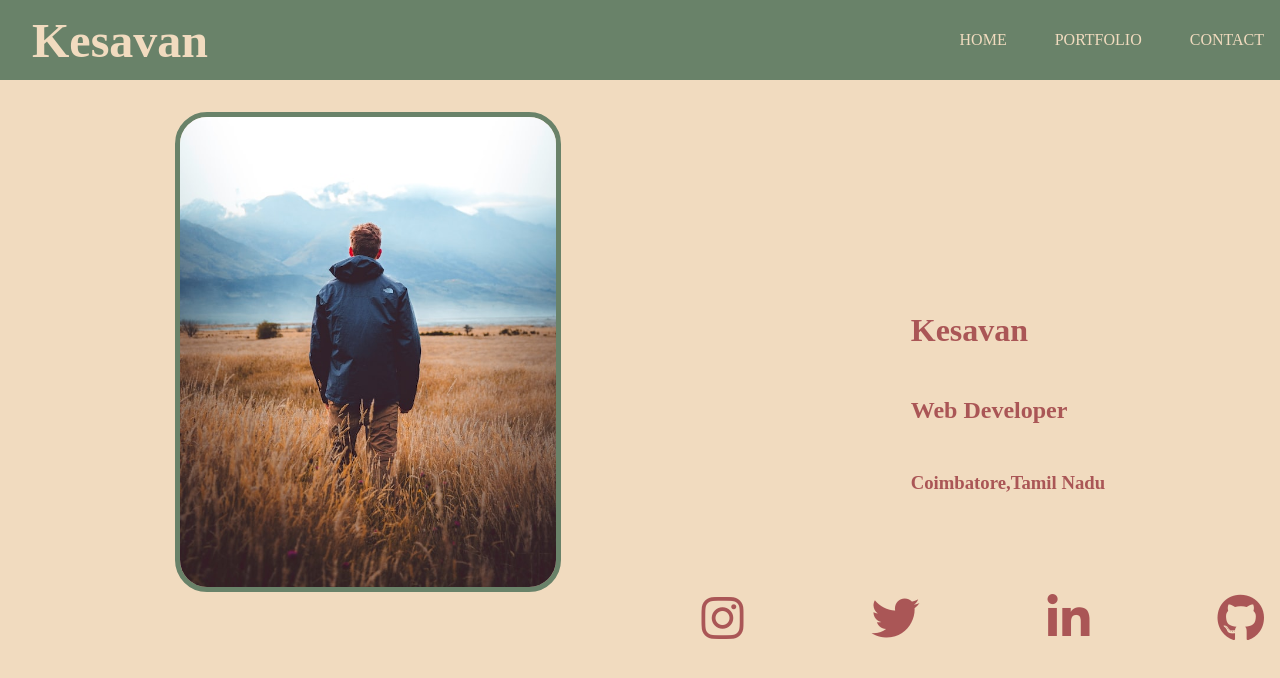
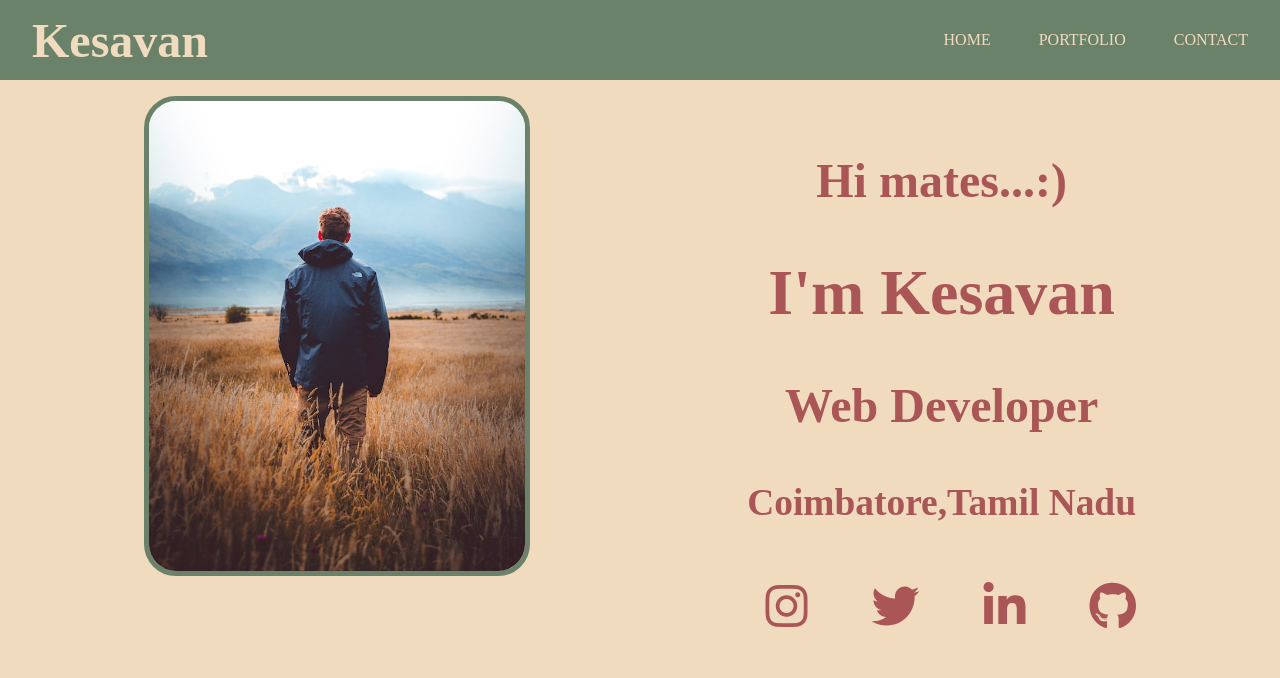
Before and after one commit to kesavan-webdev/flexbox, a plain HTML site: page index.html in a window 1280 px wide. Drawn offline with Linux system fonts and the light colour scheme.

Commit message:
finalised output

```diff
--- a/css/style.css
+++ b/css/style.css
@@ -17,7 +17,7 @@ body{
     align-items: center;
     background-color: #698269;
     color: #F1DBBF;
-    margin-bottom: 2em;
+    margin-bottom: 1rem;
 
 }
 .nav-text{
@@ -26,7 +26,6 @@ body{
     margin-left: 2rem;
 }
 .nav-links{
-    text-decoration: none;
     text-transform: uppercase;
     list-style-type: none;
     display:flex;
@@ -36,7 +35,7 @@ body{
      so we use GAP property to make space between links*/
     justify-content: space-between;
     gap:3rem;
-    margin-right: 1rem;
+    margin-right: 2rem;
 }
 
 /* header styling */
@@ -44,9 +43,9 @@ body{
 .header-container{
    display: flex;
    flex-direction: row;
-
-   justify-content: space-around;
+   justify-content: space-between;
    align-items: center;
+   margin:0px 9rem;
 }
 
 .image{
@@ -60,9 +59,10 @@ body{
 display: flex;
 flex-direction: column;
 align-content:space-between;
-height: 5rem;
 gap: 3rem;
 color: #AA5656;
+font-size: 2rem;
+text-align: center;
 }
 
 /* styling font-awesome social links */
@@ -72,9 +72,9 @@ color: #AA5656;
     flex-direction: row;
     justify-content: flex-end;
     align-content: space-around;
-    gap: 8rem;
+    gap: 4rem;
     list-style-type: none;
-    margin-right: 1rem;
+    margin-right: 9rem;
 }
 .link{
 font-size: 3rem;
--- a/index.html
+++ b/index.html
@@ -26,9 +26,13 @@
         </ul>
     </nav>
     <header class="header-container">
-        <img src="./images/my-image.jpg" alt="Kesavan's Image" class="image">
+        <div class="header-image-container">
+            <img src="./images/my-image.jpg" alt="Kesavan's Image" class="image">
+        </div>
+
         <div class="header-text-container">
-            <h1 class="name">Kesavan</h1>
+            <h2>Hi mates...:)</h2>
+            <h1 class="name">I'm Kesavan</h1>
             <h2 class="profession">Web Developer</h2>
             <h3 class="location">Coimbatore,Tamil Nadu</h3>
         </div>
@@ -36,12 +40,13 @@
     <div class="fonts">
         <ul class="font-links">
             <li><a href="" class="link"><i class="fa-brands fa-instagram"></i></a></li>
-            <li><a href="" class="link"><i class="fa-brands fa-twitter"></i></a></li>
+            <li><a href="" class="link"><i class="fa-brands fa-twitter"></i></a></l>
             <li><a href="" class="link"><i class="fa-brands fa-linkedin-in"></i></a></li>
             <li><a href="" class="link"><i class="fa-brands fa-github"></i></a></li>
         </ul>
     </div>
 
+
 </body>
 
 </html>
```
